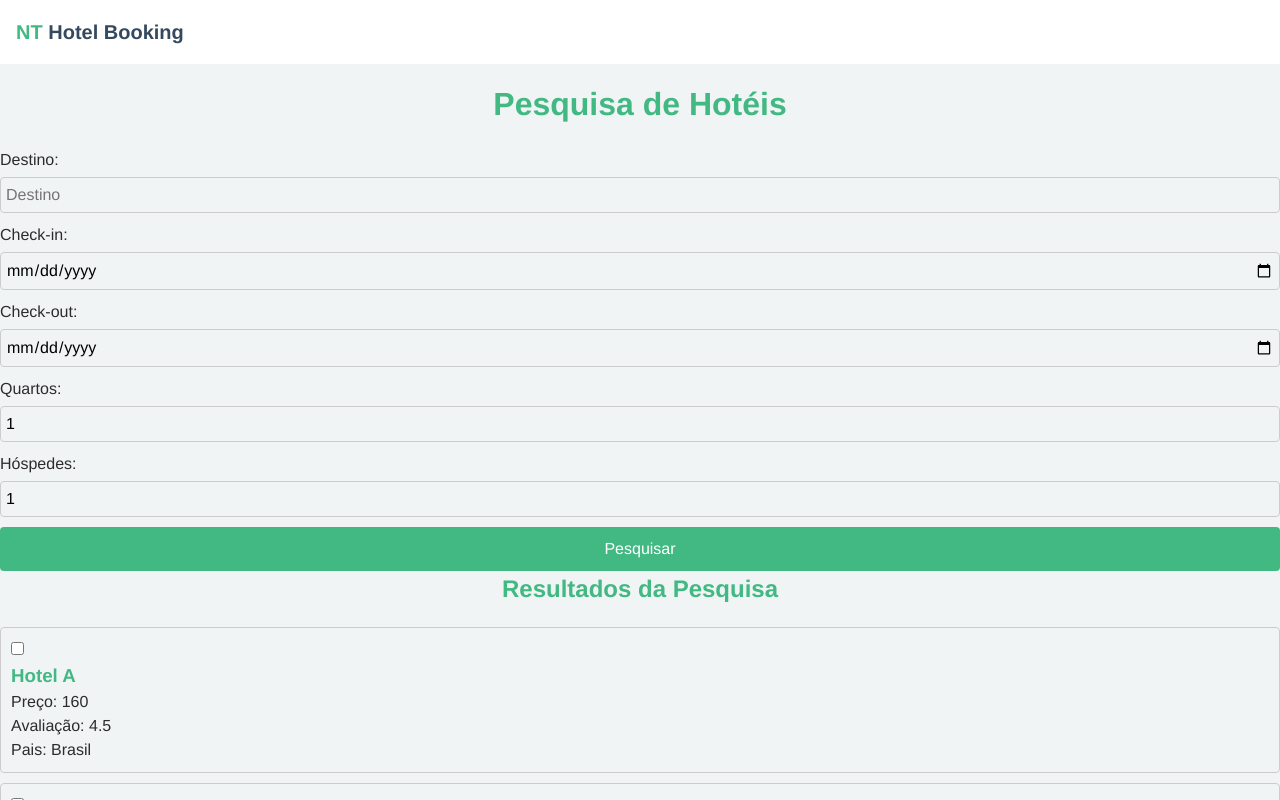
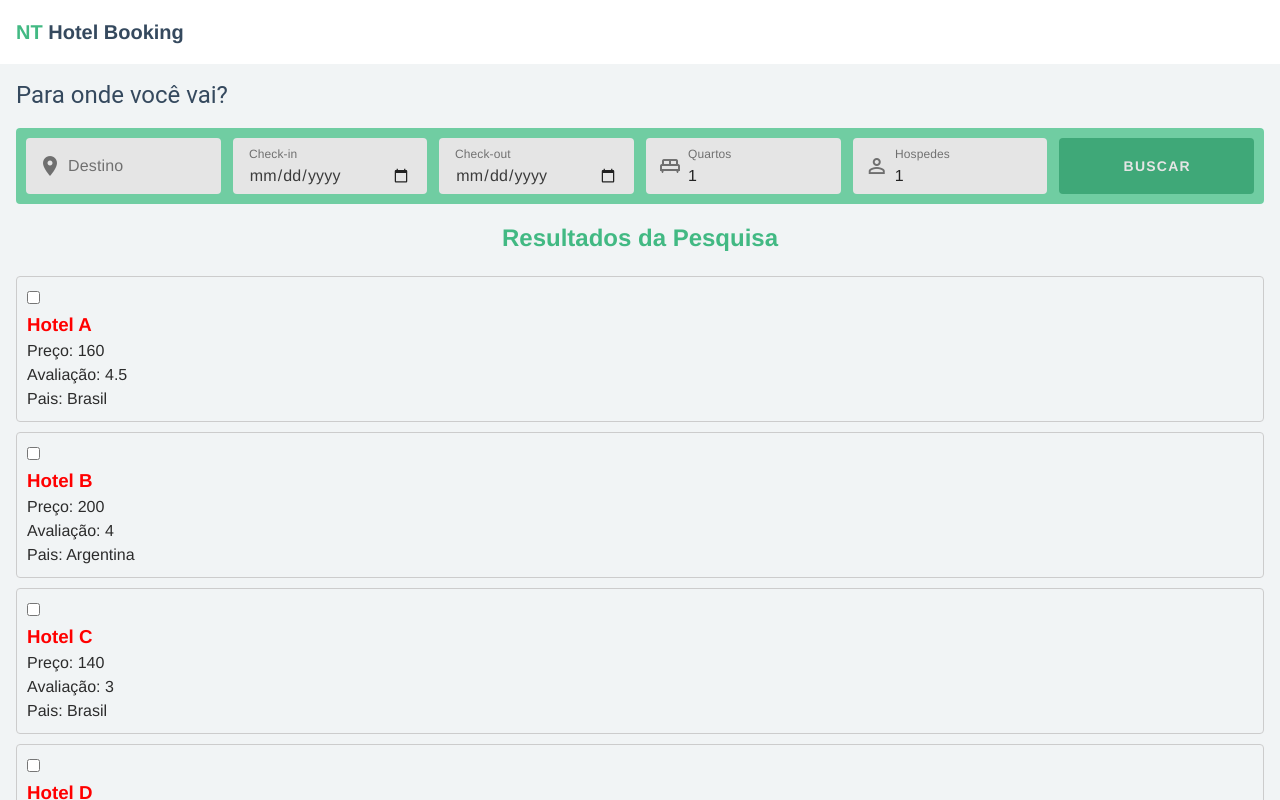
Before and after one commit to bcmartinelli/hotel-reservation-ntconsult, a Vue app: page / in a window 1280 px wide. Shown: the top 800 px of the page. Built offline with nearby package versions, Linux system fonts and the light colour scheme.

Commit message:
Updated layout SearchForm component

```diff
--- a/index.html
+++ b/index.html
@@ -1,10 +1,10 @@
 <!doctype html>
-<html lang="en">
+<html lang="pt-br">
   <head>
     <meta charset="UTF-8" />
     <link rel="icon" type="image/svg+xml" href="/vite.svg" />
     <meta name="viewport" content="width=device-width, initial-scale=1.0" />
-    <title>Vite + Vue</title>
+    <title>NT Hotel Booking</title>
   </head>
   <body>
     <div id="app"></div>
--- a/src/App.vue
+++ b/src/App.vue
@@ -2,9 +2,9 @@
   <v-app>
     <Notification />
     <HeaderComponent />
-    <div class="container">
+    <v-main class="router-container pa-0">
       <router-view />
-    </div>
+    </v-main>
   </v-app>
 </template>
 
@@ -17,3 +17,10 @@ export default defineComponent({
   components: { Notification, HeaderComponent },
 });
 </script>
+
+<style lang="scss" scoped>
+.rounter-container {
+  width: 100%;
+  max-width: 1280px;
+}
+</style>
--- a/src/components/Header.vue
+++ b/src/components/Header.vue
@@ -1,8 +1,10 @@
 <template>
-  <v-app-bar :elevation="0" class="pt-0 ps-4 mb-4">
-    <v-app-bar-title>
-      <RouterLink to="/">NT <span>Hotel Booking</span></RouterLink>
-    </v-app-bar-title>
+  <v-app-bar :elevation="0">
+    <v-container>
+      <v-app-bar-title>
+        <RouterLink to="/">NT <span>Hotel Booking</span></RouterLink>
+      </v-app-bar-title>
+    </v-container>
   </v-app-bar>
 </template>
 
--- a/src/components/forms/SearchForm.vue
+++ b/src/components/forms/SearchForm.vue
@@ -1,32 +1,93 @@
 <template>
-  <form @submit.prevent="searchHotels">
-    <div>
-      <label for="destination">Destino:</label>
-      <input
+  <v-card variant="tonal" class="card-container">
+    <v-form v-model="formValid" ref="form" @submit.prevent="searchHotels">
+      <v-container>
+        <v-row align="stretch">
+          <v-col cols="12" md="2">
+            <v-text-field
               id="destination"
-        v-model="destination"
-        placeholder="Destino"
+              v-model="formData.destination"
+              label="Destino"
+              placeholder="Insira um país ou hotel"
+              :rules="[rules.required]"
+              hide-details
               required
-      />
-    </div>
-    <div>
-      <label for="checkInDate">Check-in:</label>
-      <input id="checkInDate" type="date" v-model="checkInDate" required />
-    </div>
-    <div>
-      <label for="checkOutDate">Check-out:</label>
-      <input id="checkOutDate" type="date" v-model="checkOutDate" required />
-    </div>
-    <div>
-      <label for="rooms">Quartos:</label>
-      <input id="rooms" type="number" v-model="rooms" min="1" required />
-    </div>
-    <div>
-      <label for="guests">Hóspedes:</label>
-      <input id="guests" type="number" v-model="guests" min="1" required />
-    </div>
-    <button type="submit">Pesquisar</button>
-  </form>
+              prepend-inner-icon="mdi-map-marker"
+              variant="solo"
+              flat
+            ></v-text-field>
+          </v-col>
+          <v-col cols="12" sm="6" md="2">
+            <v-text-field
+              id="checkInDate"
+              v-model="formData.checkInDate"
+              label="Check-in"
+              type="date"
+              :rules="[rules.required]"
+              hide-details
+              required
+              variant="solo"
+              flat
+            >
+              <template>
+                <v-btn icon flat><v-icon>mdi-calendar</v-icon> </v-btn>
+              </template>
+            </v-text-field>
+          </v-col>
+          <v-col cols="12" sm="6" md="2">
+            <v-text-field
+              id="checkOutDate"
+              v-model="formData.checkOutDate"
+              label="Check-out"
+              type="date"
+              :rules="[rules.required]"
+              hide-details
+              required
+              variant="solo"
+              flat
+            >
+              <template>
+                <v-btn icon flat><v-icon>mdi-calendar</v-icon> </v-btn>
+              </template>
+            </v-text-field>
+          </v-col>
+          <v-col cols="6" md="2">
+            <v-text-field
+              id="rooms"
+              v-model="formData.rooms"
+              label="Quartos"
+              type="number"
+              placeholder="Numero de quartos"
+              :rules="[rules.required, rules.number]"
+              hide-details
+              required
+              prepend-inner-icon="mdi-bed-king-outline"
+              variant="solo"
+              flat
+            ></v-text-field>
+          </v-col>
+          <v-col cols="6" md="2">
+            <v-text-field
+              id="guests"
+              v-model="formData.guests"
+              label="Hospedes"
+              type="number"
+              placeholder="Numero de hospedes"
+              :rules="[rules.required, rules.number]"
+              prepend-inner-icon="mdi-account-outline"
+              hide-details
+              required
+              variant="solo"
+              flat
+            ></v-text-field>
+          </v-col>
+          <v-col cols="12" md="2">
+            <v-btn type="submit" flat>Buscar</v-btn>
+          </v-col>
+        </v-row>
+      </v-container>
+    </v-form>
+  </v-card>
 </template>
 
 <script lang="ts">
@@ -35,6 +96,17 @@ import { useSearchStore } from '@/store/search';
 
 export default defineComponent({
   setup() {
+    const formValid = ref(false);
+    const formData = ref({
+      destination: '',
+      checkInDate: '',
+      checkOutDate: '',
+      rooms: 1,
+      guests: 1,
+    });
+    const checkInDatePicker = ref(false);
+    const checkOutDatePicker = ref(false);
+
     const searchStore = useSearchStore();
     const destination = ref('');
     const checkInDate = ref('');
@@ -42,18 +114,24 @@ export default defineComponent({
     const rooms = ref(1);
     const guests = ref(1);
 
+    const rules = {
+      required: (value: any) => !!value || 'Obrigatório.',
+      number: (value: any) => !isNaN(value) || 'Número inválido.',
+    };
+
     const searchHotels = () => {
-      searchStore.setCriteria({
-        destination: destination.value,
-        checkInDate: checkInDate.value,
-        checkOutDate: checkOutDate.value,
-        rooms: rooms.value,
-        guests: guests.value,
-      });
+      if (formValid.value) {
+        searchStore.setCriteria(formData.value);
         searchStore.fetchHotels();
+      }
     };
 
     return {
+      formValid,
+      formData,
+      rules,
+      checkInDatePicker,
+      checkOutDatePicker,
       destination,
       checkInDate,
       checkOutDate,
@@ -66,38 +144,20 @@ export default defineComponent({
 </script>
 
 <style lang="scss" scoped>
-form {
-  display: flex;
-  flex-direction: column;
-  gap: 10px;
-}
-div {
-  display: flex;
-  flex-direction: column;
-}
-label {
-  margin-bottom: 5px;
-}
-input {
-  padding: 5px;
-  border: 1px solid #ccc;
-  border-radius: 4px;
-}
+.card-container {
+  background: $primary-color-light;
+
   button {
-  padding: 10px;
+    width: 100%;
+    height: 100%;
+    min-height: 40px;
     background-color: $primary-color;
+    font-weight: bold;
     color: white;
-  border: none;
-  border-radius: 4px;
     cursor: pointer;
-}
-button:hover {
+    &:hover {
       background-color: $primary-color-hover;
     }
-
-@media (max-width: 600px) {
-  form {
-    padding: 10px;
   }
 }
 </style>
--- a/src/styles/global.scss
+++ b/src/styles/global.scss
@@ -6,10 +6,19 @@ body {
     background: $neutralcolor-gray-soft;
     color: $neutralcolor-dark-black;
   }
+
+  .v-container {
+    width: 100%;
+    max-width: 1280px;
+  }
+
+  [class*="v-col-"]{
+    padding: 6px;
+  }
 }
 
 h1, h2, h3, h4, h5, h6 {
-  color: $primary-color;
+  color: red;
 }
 
 a {
--- a/src/styles/variables.scss
+++ b/src/styles/variables.scss
@@ -1,4 +1,6 @@
 $primary-color: #42b983;
+$primary-color-medium: #54cf98;
+$primary-color-light: #7ae3b3;
 $secondary-color: #35495e;
 
 $primary-color-hover: #369768;
--- a/src/views/HomeView.vue
+++ b/src/views/HomeView.vue
@@ -1,9 +1,9 @@
 <template>
-  <div>
-    <h1>Pesquisa de Hotéis</h1>
-    <SearchForm />
+  <v-container>
+    <h5 class="text-h5 mb-4">Para onde você vai?</h5>
+    <SearchForm class="mb-4" />
     <SearchResults v-if="hotels.length" :hotels="hotels" />
-  </div>
+  </v-container>
 </template>
 
 <script lang="ts">
@@ -31,10 +31,8 @@ export default defineComponent({
 </script>
 
 <style lang="scss" scoped>
-h1 {
-  color: $primary-color;
-  text-align: center;
-  margin-bottom: 20px;
+h5 {
+  color: $secondary-color;
 }
 @media (max-width: 600px) {
   h1 {
```
Lines whose indentation alone changed are shown as unchanged.
